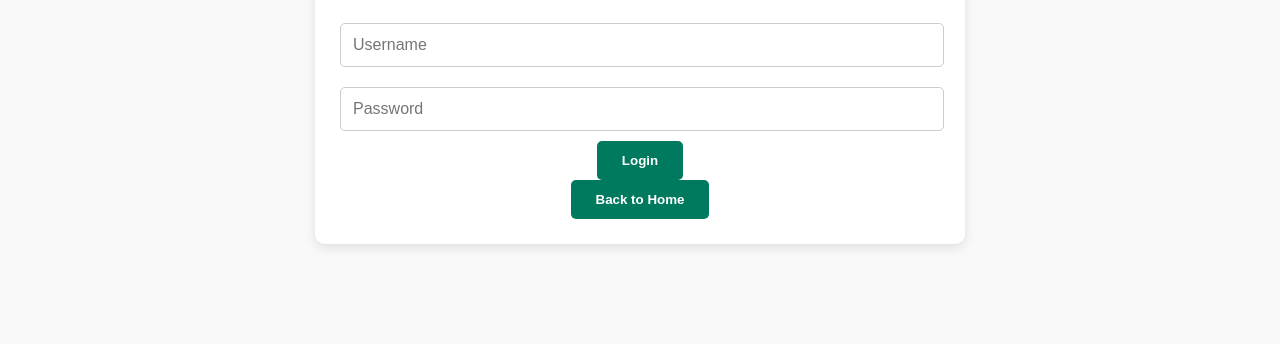
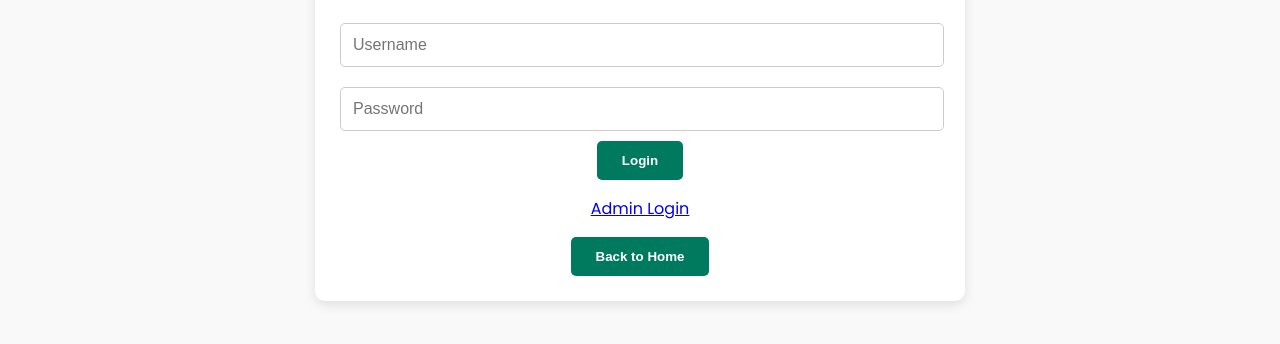
Before and after one commit to OGLoco07/WFSM, a plain HTML site: page index.html in a window 1280 px wide. Both pictures are taken after a click on the button "Login". Shown: the part 332-676 px from the top of the page. Drawn offline with Linux system fonts and the light colour scheme.

Commit message:
Update index.html

```diff
--- a/index.html
+++ b/index.html
@@ -210,6 +210,7 @@
             <input type="text" id="loginUsername" placeholder="Username" required>
             <input type="password" id="loginPassword" placeholder="Password" required>
             <button type="submit">Login</button>
+          <p><a href="admin.html">Admin Login</a></p>
         </form>
         <button onclick="showSection('landing')">Back to Home</button>
     </section>
```
